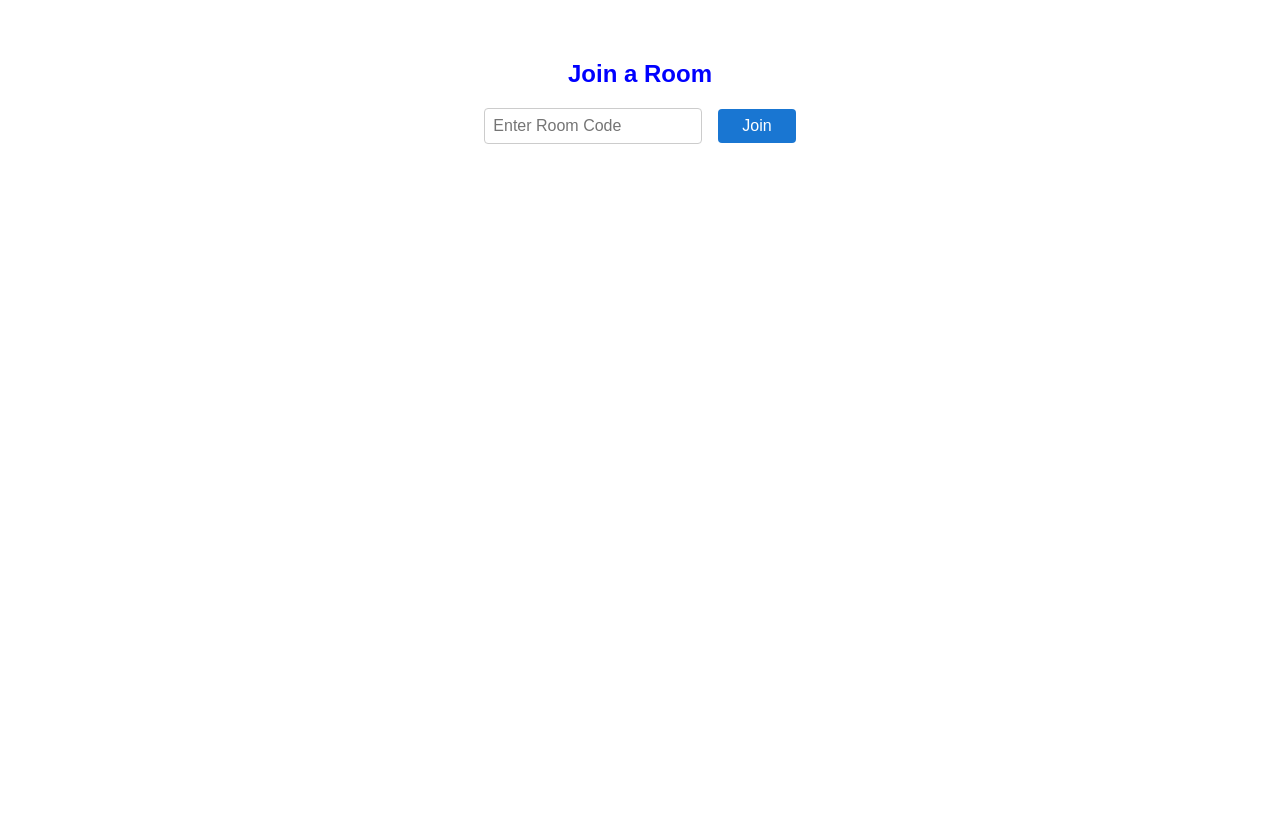
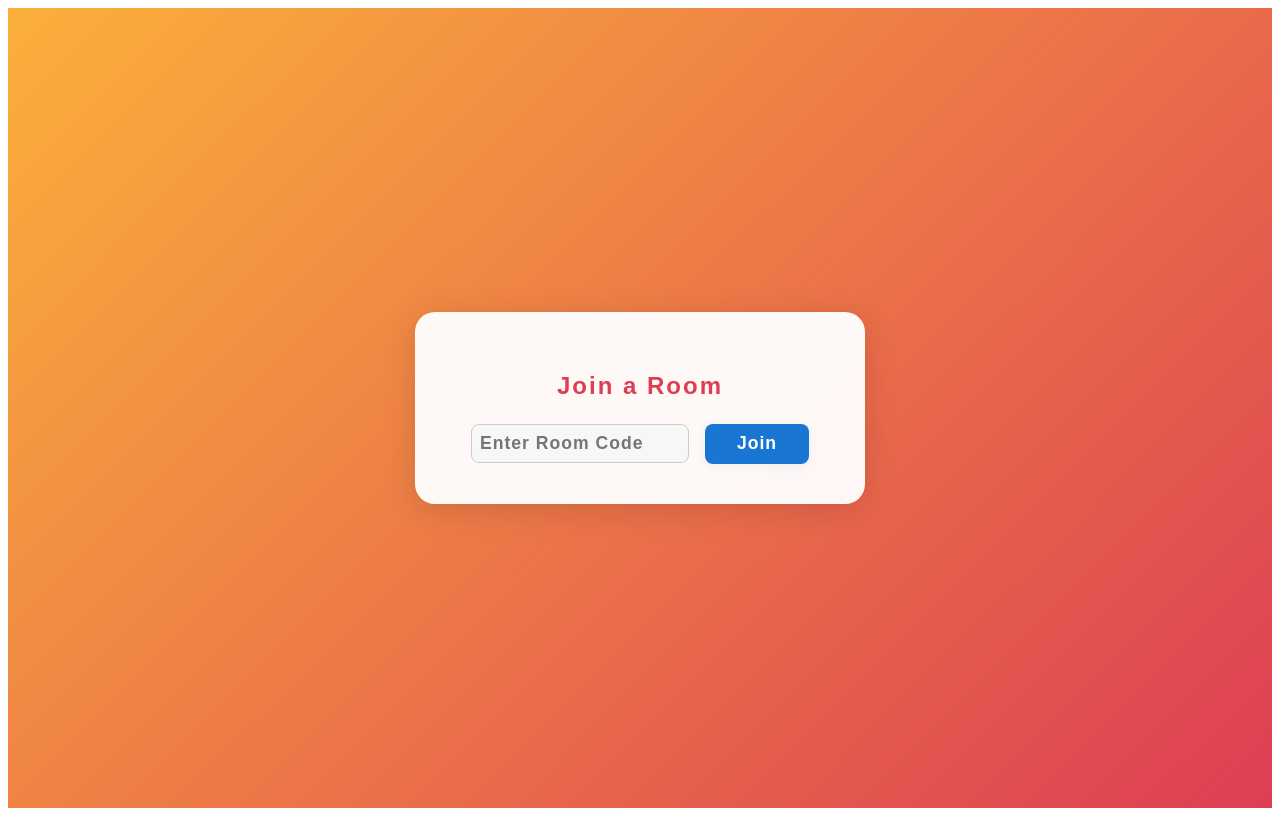
Before and after one commit to wbernal2/SpotifyRoom, a React app in the folder rooms/frontend/: page /join in a window 1280 px wide. Built offline with nearby package versions, Linux system fonts and the light colour scheme; the HTML template or start-up script is replaced by a standard one.

Commit message:
better background

```diff
--- a/rooms/frontend/src/components/JoinRoomPage.js
+++ b/rooms/frontend/src/components/JoinRoomPage.js
@@ -13,8 +13,37 @@ export default function JoinRoomPage() {
   };
 
   return (
-    <div style={{ padding: "2rem", fontFamily: "sans-serif", textAlign: "center" }}>
-      <h2 style={{ color: "blue" }}>Join a Room</h2>
+    <div
+      style={{
+        minHeight: "100vh",
+        display: "flex",
+        alignItems: "center",
+        justifyContent: "center",
+        background: "linear-gradient(135deg, #fbb03b, #dd3e54)",
+      }}
+    >
+      <div
+        style={{
+          background: "rgba(255,255,255,0.95)",
+          padding: "2.5rem 3.5rem",
+          borderRadius: "20px",
+          boxShadow: "0 6px 32px rgba(0,0,0,0.13)",
+          fontFamily: "sans-serif",
+          minWidth: "320px",
+          maxWidth: "90vw",
+        }}
+      >
+        <h2
+          style={{
+            marginBottom: "1.5rem",
+            color: "#dd3e54",
+            letterSpacing: "2px",
+            fontWeight: "bold",
+            textAlign: "center",
+          }}
+        >
+          Join a Room
+        </h2>
         <form onSubmit={handleJoin}>
           <input
             type="text"
@@ -23,28 +52,38 @@ export default function JoinRoomPage() {
             onChange={(e) => setRoomCode(e.target.value)}
             style={{
               padding: "0.5rem",
-            fontSize: "1rem",
-            borderRadius: "4px",
+              fontSize: "1.1rem",
+              borderRadius: "8px",
               border: "1px solid #ccc",
               marginRight: "1rem",
               width: "200px",
+              background: "#f7f7f7",
+              color: "#1976d2",
+              fontWeight: "bold",
+              letterSpacing: "1px",
+              outline: "none",
             }}
           />
           <button
             type="submit"
             style={{
-            padding: "0.5rem 1.5rem",
-            fontSize: "1rem",
-            borderRadius: "4px",
+              padding: "0.6rem 2rem",
+              fontSize: "1.1rem",
+              borderRadius: "8px",
               border: "none",
               background: "#1976d2",
               color: "#fff",
               cursor: "pointer",
+              fontWeight: "bold",
+              letterSpacing: "1px",
+              boxShadow: "0 2px 8px rgba(25, 118, 210, 0.08)",
+              transition: "background 0.2s",
             }}
           >
             Join
           </button>
         </form>
       </div>
+    </div>
   );
 }
--- a/rooms/frontend/src/components/Room.js
+++ b/rooms/frontend/src/components/Room.js
@@ -21,13 +21,87 @@ export default function Room() {
       });
   }, [roomCode]);
 
-  if (!roomDetails) return <div>Loading room...</div>;
+  if (!roomDetails)
+    return (
+      <div
+        style={{
+          minHeight: "100vh",
+          display: "flex",
+          alignItems: "center",
+          justifyContent: "center",
+          background: "linear-gradient(135deg, #fbb03b, #dd3e54)",
+        }}
+      >
+        <div
+          style={{
+            background: "rgba(255,255,255,0.9)",
+            padding: "2rem 3rem",
+            borderRadius: "16px",
+            boxShadow: "0 4px 24px rgba(0,0,0,0.12)",
+            fontFamily: "sans-serif",
+            fontSize: "1.2rem",
+            color: "#333",
+          }}
+        >
+          Loading room...
+        </div>
+      </div>
+    );
 
   return (
-    <div>
-      <h3>Room Code: {roomCode}</h3>
-      <p>Votes to Skip: {roomDetails.votes_to_skip}</p>
-      <p>Guest Can Pause: {roomDetails.guest_can_pause ? "Yes" : "No"}</p>
+    <div
+      style={{
+        minHeight: "100vh",
+        display: "flex",
+        alignItems: "center",
+        justifyContent: "center",
+        background: "linear-gradient(135deg, #fbb03b, #dd3e54)",
+      }}
+    >
+      <div
+        style={{
+          background: "rgba(255,255,255,0.95)",
+          padding: "2.5rem 3.5rem",
+          borderRadius: "20px",
+          boxShadow: "0 6px 32px rgba(0,0,0,0.13)",
+          fontFamily: "sans-serif",
+          minWidth: "320px",
+          maxWidth: "90vw",
+        }}
+      >
+        <h2
+          style={{
+            marginBottom: "1.5rem",
+            color: "#dd3e54",
+            letterSpacing: "2px",
+            fontWeight: "bold",
+            textAlign: "center",
+          }}
+        >
+          Room Details
+        </h2>
+        <div style={{ marginBottom: "1rem", fontSize: "1.1rem" }}>
+          <strong>Room Code:</strong>{" "}
+          <span style={{ fontFamily: "monospace", color: "#1976d2" }}>
+            {roomCode}
+          </span>
+        </div>
+        <div style={{ marginBottom: "1rem", fontSize: "1.1rem" }}>
+          <strong>Votes to Skip:</strong>{" "}
+          <span style={{ color: "#1976d2" }}>{roomDetails.votes_to_skip}</span>
+        </div>
+        <div style={{ marginBottom: "1rem", fontSize: "1.1rem" }}>
+          <strong>Guest Can Pause:</strong>{" "}
+          <span
+            style={{
+              color: roomDetails.guest_can_pause ? "#43a047" : "#e53935",
+              fontWeight: "bold",
+            }}
+          >
+            {roomDetails.guest_can_pause ? "Yes" : "No"}
+          </span>
+        </div>
+      </div>
     </div>
   );
 }
```
Lines whose indentation alone changed are shown as unchanged.
